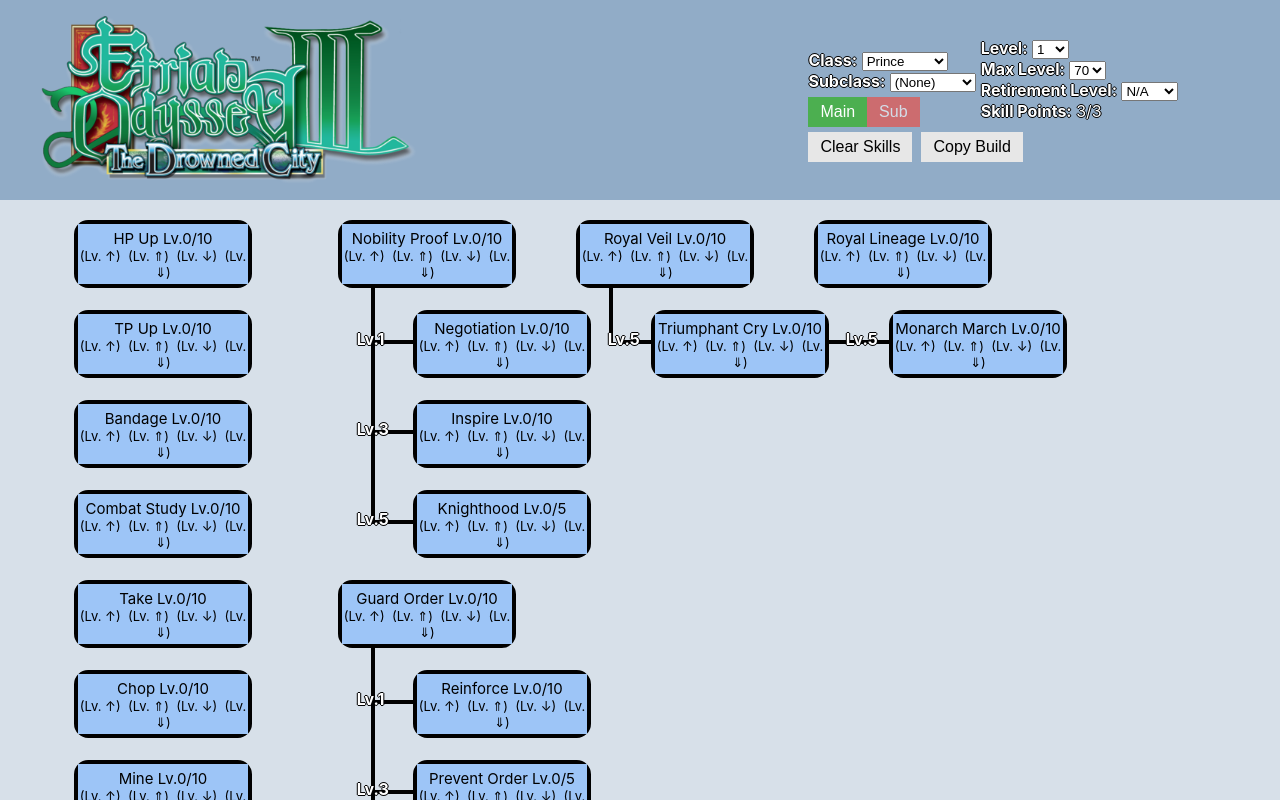
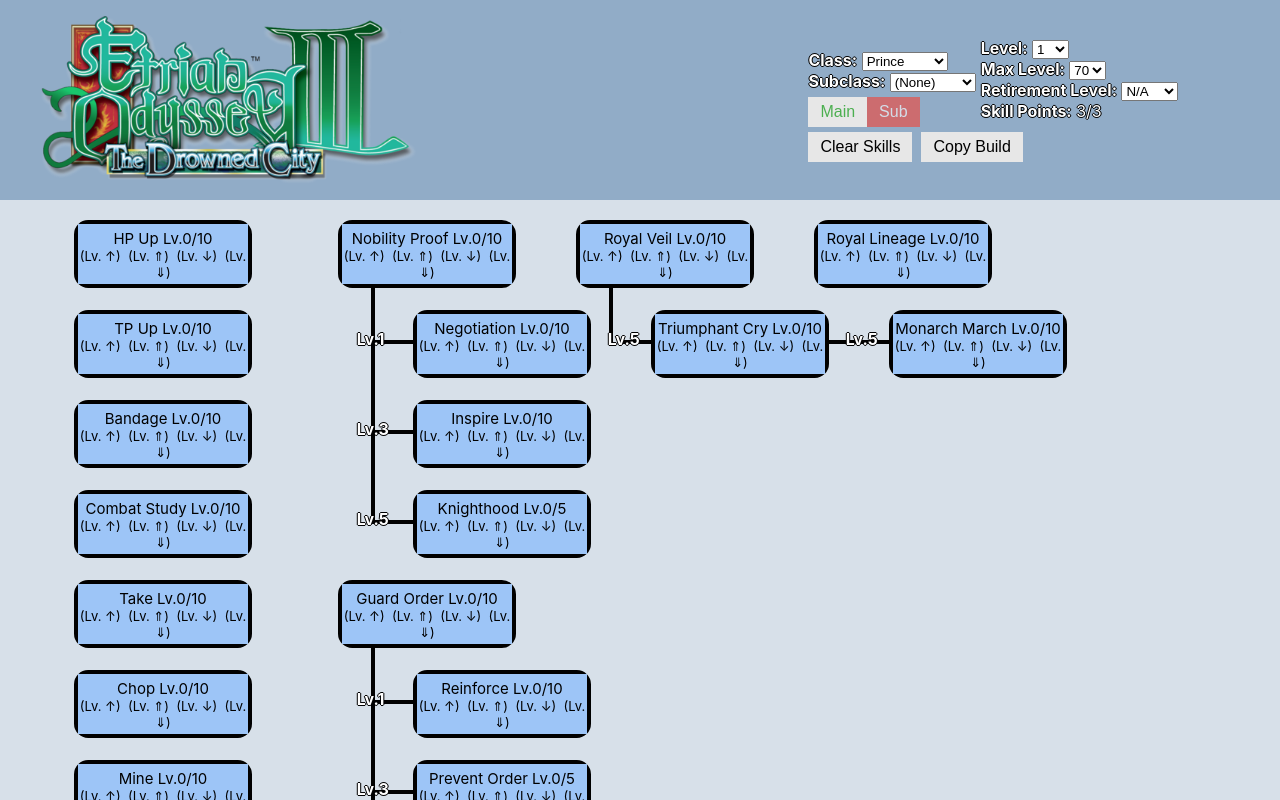
Before and after one commit to aturfah/eo-hd-skillsim, a React (Create React App) app: page / in a window 1280 px wide. In both pictures the pointer is over the button "Main". Shown: the top 800 px of the page. Built offline with nearby package versions, Linux system fonts and the light colour scheme.

Commit message:
more button styling

```diff
--- a/src/Header/header.css
+++ b/src/Header/header.css
@@ -36,6 +36,7 @@
     display: inline-block;
     padding: .375rem .75rem;
     margin-top: 5px;
+    transition-duration: 0.4s;
 }
 
 button.btn-active {
@@ -43,14 +44,28 @@
     color: white;
 }
 
+button.btn-active:hover {
+    background-color: #e7e7e7;
+    color: #4CAF50;
+}
+
 button.btn-inactive {
     background-color: #f44336;
     color: white;
 }
 
+button.btn-inactive:hover {
+    background-color: #e7e7e7;
+    color: #f44336;
+}
+
 button.btn-gray {
     background-color: #e7e7e7;
     color: black;
+}
+
+button.btn-gray:hover {
+    background-color: white;
 }
 
 button.btn-disabled {
```
